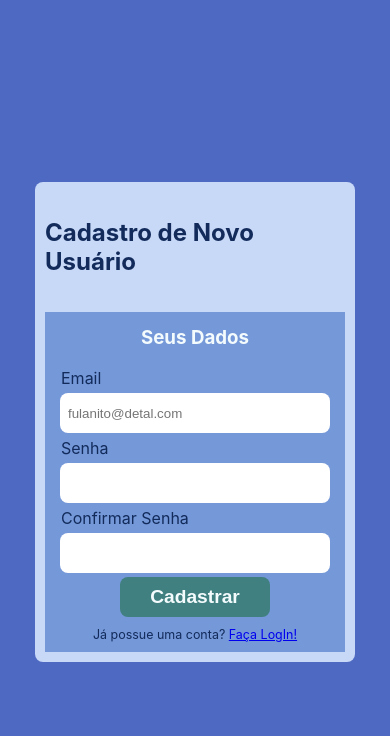
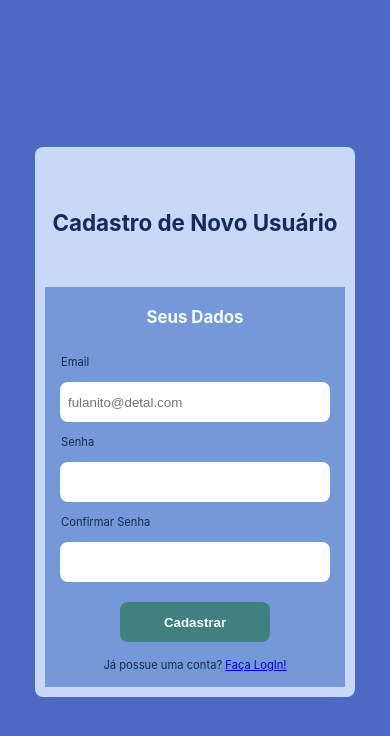
Before and after one commit to HardBoris/hinario-frontend, a React (Create React App) app: page /signup in a window 390 px wide. Shown: the top 736 px of the page. Built offline with nearby package versions, Linux system fonts and the light colour scheme.

Commit message:
feat: responsive forms almost ready

```diff
--- a/src/App.css
+++ b/src/App.css
@@ -2,11 +2,27 @@
   width: 320px;
   height: auto;
   margin: auto;
-  display: flex;
-  flex-direction: column;
-  justify-content: center;
-  align-items: center;
   background: var(--fondo);
-  font-size: calc(12px + (20 - 12) * ((100vw - 300px) / (1800 - 300)));
+  /* font-size: calc(10px + (16 - 10) * ((100vw - 300px) / (1440 - 300))); */
   border-radius: 0.5rem;
+  padding-bottom: 10px;
+  padding-top: 10px;
+  font-size: 0.7rem;
 }
+
+@media (min-width: 430px) and (max-width: 768px) {
+  .app {
+    /* font-size: calc(14px + (16 - 14) * ((100vw - 430px) / (768 - 430))); */
+    width: 420px;
+    font-size: 1rem;
+  }
+}
+
+@media (min-width: 769px) {
+  .app {
+    /* font-size: calc(10px + (16 - 10) * ((100vw - 769px) / (1440 - 769))); */
+    width: 90vw;
+    max-width: 1200px;
+    /* font-size: 0.6rem; */
+  }
+}
--- a/src/components/Button/style.css
+++ b/src/components/Button/style.css
@@ -4,5 +4,5 @@ button {
   border-radius: 0.5rem;
   border: none;
   font-weight: bold;
-  font-size: 1.2rem;
+  /* font-size: 1.2rem; */
 }
--- a/src/components/Input/style.css
+++ b/src/components/Input/style.css
@@ -1,6 +1,6 @@
 .input-form {
   height: 80px;
-  font-size: 1rem;
+  /* font-size: 1rem; */
   display: flex;
   flex-direction: column;
   justify-content: space-evenly;
--- a/src/pages/Login/index.tsx
+++ b/src/pages/Login/index.tsx
@@ -4,7 +4,7 @@ import "./style.css";
 
 export const Login = () => {
   return (
-    <div className="login-set">
+    <div className="group">
       <div className="login-intro">
         <LoginIntro />
       </div>
--- a/src/pages/Login/style.css
+++ b/src/pages/Login/style.css
@@ -1,8 +1,9 @@
-.login-set {
+/* .login-set {
   color: var(--oscuridad);
   width: 300px;
   height: 480px;
-}
+  margin: auto;
+} */
 
 .login-intro {
   height: 130px;
@@ -20,13 +21,14 @@
   background-color: var(--medio-oscuro);
 }
 
-.positivo {
-  background-color: #408080;
-  color: var(--claro);
+@media (min-width: 430px) and (max-width: 768px) {
+  .login-form {
+    justify-content: center;
+  }
 }
 
-.positivo:hover {
-  border: 2px solid #408080;
-  color: #408080;
-  background-color: var(--claro);
+@media (min-width: 769px) {
+  .login-set {
+    display: block;
+  }
 }
--- a/src/pages/SignUp/index.tsx
+++ b/src/pages/SignUp/index.tsx
@@ -3,7 +3,7 @@ import { SignIntro } from "./signIntro";
 
 export const SignUp = () => {
   return (
-    <div className="sign-set">
+    <div className="group">
       <div className="sign-intro">
         <SignIntro />
       </div>
--- a/src/pages/SignUp/style.css
+++ b/src/pages/SignUp/style.css
@@ -1,8 +1,9 @@
-.sign-set {
+/* .sign-set {
   color: var(--oscuridad);
   width: 300px;
   height: 480px;
-}
+  margin: auto;
+} */
 
 .sign-intro {
   height: 130px;
@@ -10,13 +11,19 @@
   justify-content: center;
   align-items: center;
   background-color: var(--fondo);
-  font-size: 0.75rem;
+  /* font-size: 0.75rem; */
 }
 
 .sign-form {
-  height: 340px;
+  height: 400px;
   display: flex;
   justify-content: flex-start;
   align-items: center;
   background-color: var(--medio-oscuro);
 }
+
+@media (min-width: 430px) and (max-width: 768px) {
+  .sign-form {
+    justify-content: center;
+  }
+}
--- a/src/styles/global.css
+++ b/src/styles/global.css
@@ -33,6 +33,13 @@ body {
   --medio-oscuro: #7598d8;
 }
 
+.group {
+  color: var(--oscuridad);
+  width: 300px;
+  height: auto;
+  margin: auto;
+}
+
 .form-title {
   height: 15%;
   width: 300px;
@@ -56,3 +63,30 @@ body {
   justify-content: space-evenly;
   align-items: center;
 }
+
+.positivo {
+  background-color: #408080;
+  color: var(--claro);
+}
+
+.positivo:hover {
+  border: 2px solid #408080;
+  color: #408080;
+  background-color: var(--claro);
+}
+
+@media (min-width: 430px) and (max-width: 768px) {
+  .group {
+    width: 400px;
+  }
+}
+
+@media (min-width: 769px) {
+  .group {
+    width: 80%;
+    max-width: 1000px;
+    display: flex;
+    justify-content: space-evenly;
+    align-items: center;
+  }
+}
```
